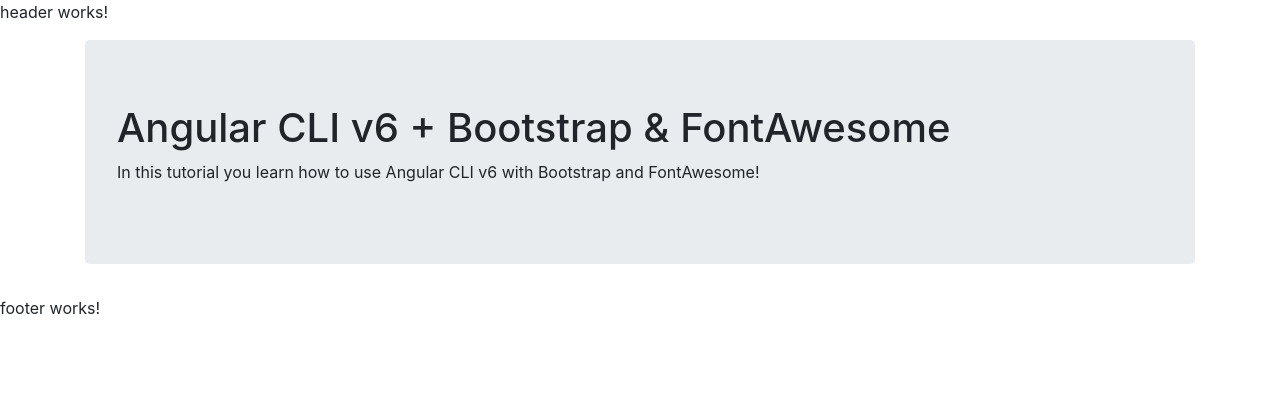
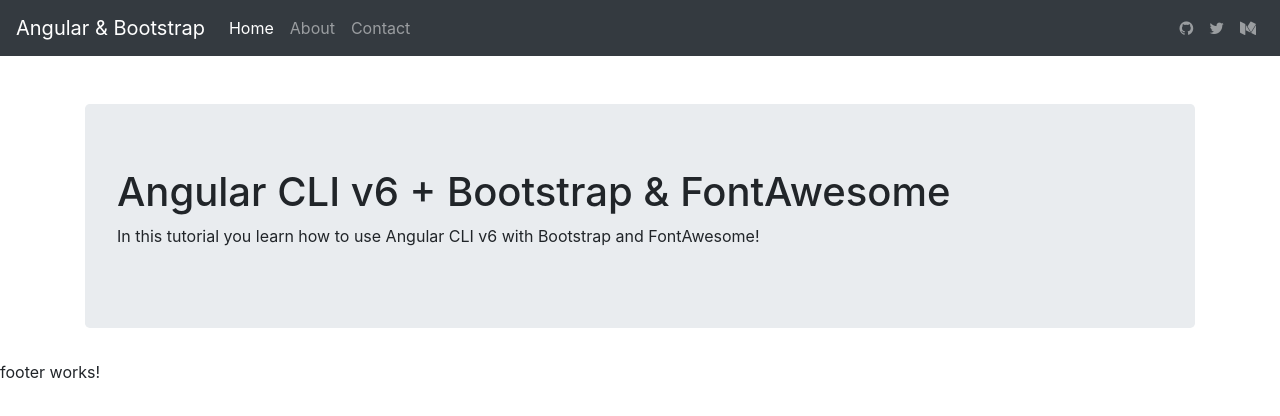
Before and after one commit to adnenehamdouni/tasks, an Angular app in the folder src/main/frontend/: page / in a window 1280 px wide. Shown: the top 416 px of the page. Built offline with nearby package versions, Linux system fonts and the light colour scheme.

Commit message:
implement header

```diff
--- a/src/main/frontend/src/app/ui/header/header.component.html
+++ b/src/main/frontend/src/app/ui/header/header.component.html
@@ -1,3 +1,23 @@
-<p>
-  header works!
-</p>
+<nav class="navbar navbar-dark bg-dark mb-5">
+  <a class="navbar-brand" href="/">Angular & Bootstrap</a>
+  <div class="navbar-expand mr-auto">
+    <div class="navbar-nav">
+      <a class="nav-item nav-link active" href="#">Home</a>
+      <a class="nav-item nav-link" href="#">About</a>
+      <a class="nav-item nav-link" href="#">Contact</a>
+    </div>
+  </div>
+  <div class="navbar-expand ml-auto navbar-nav">
+    <div class="navbar-nav">
+      <a class="nav-item nav-link" href="https://github.com/adnenehamdouni" target="_blank">
+        <i class="fa fa-github"></i>
+      </a>
+      <a class="nav-item nav-link" href="https://twitter.com/adnenehamdouni" target="_blank">
+        <i class="fa fa-twitter"></i>
+      </a>
+      <a class="nav-item nav-link" href="https://medium.com/@adnenehamdouni" target="_blank">
+        <i class="fa fa-medium"></i>
+      </a>
+    </div>
+  </div>
+</nav>
```
